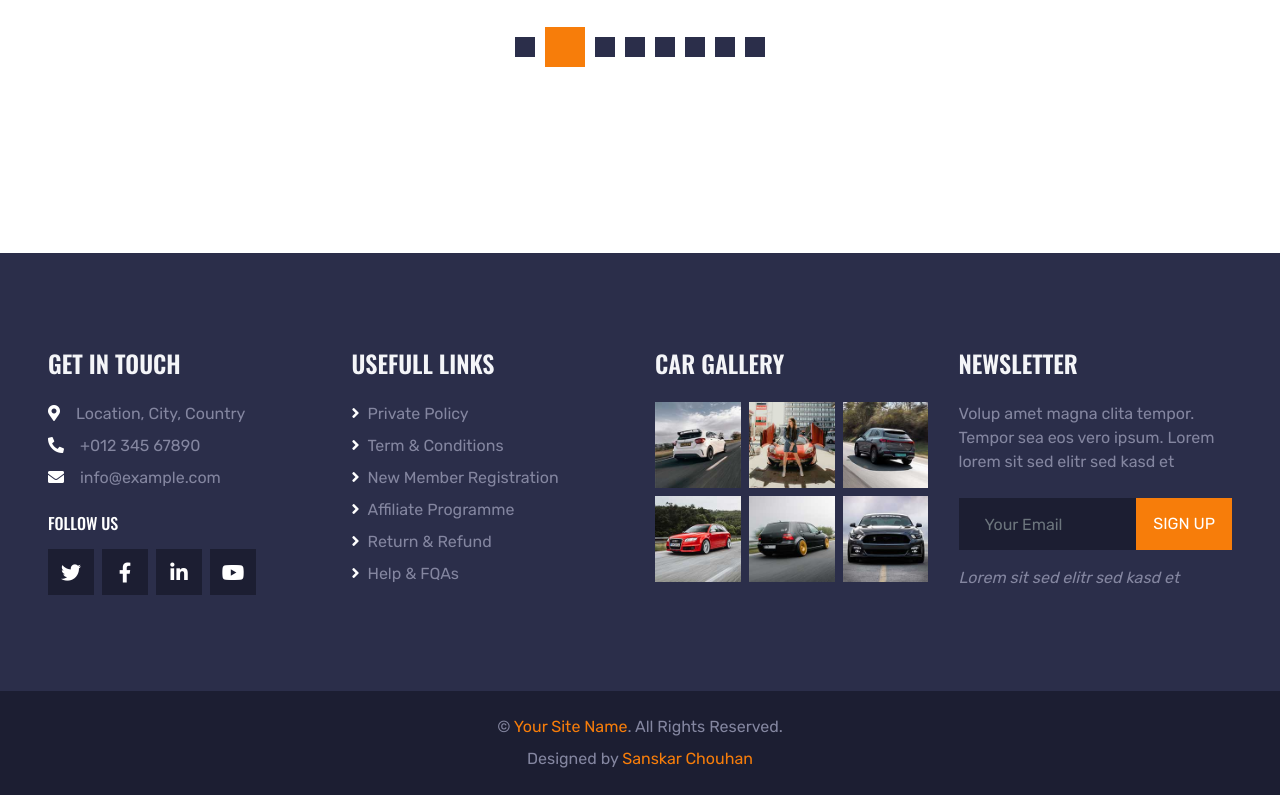
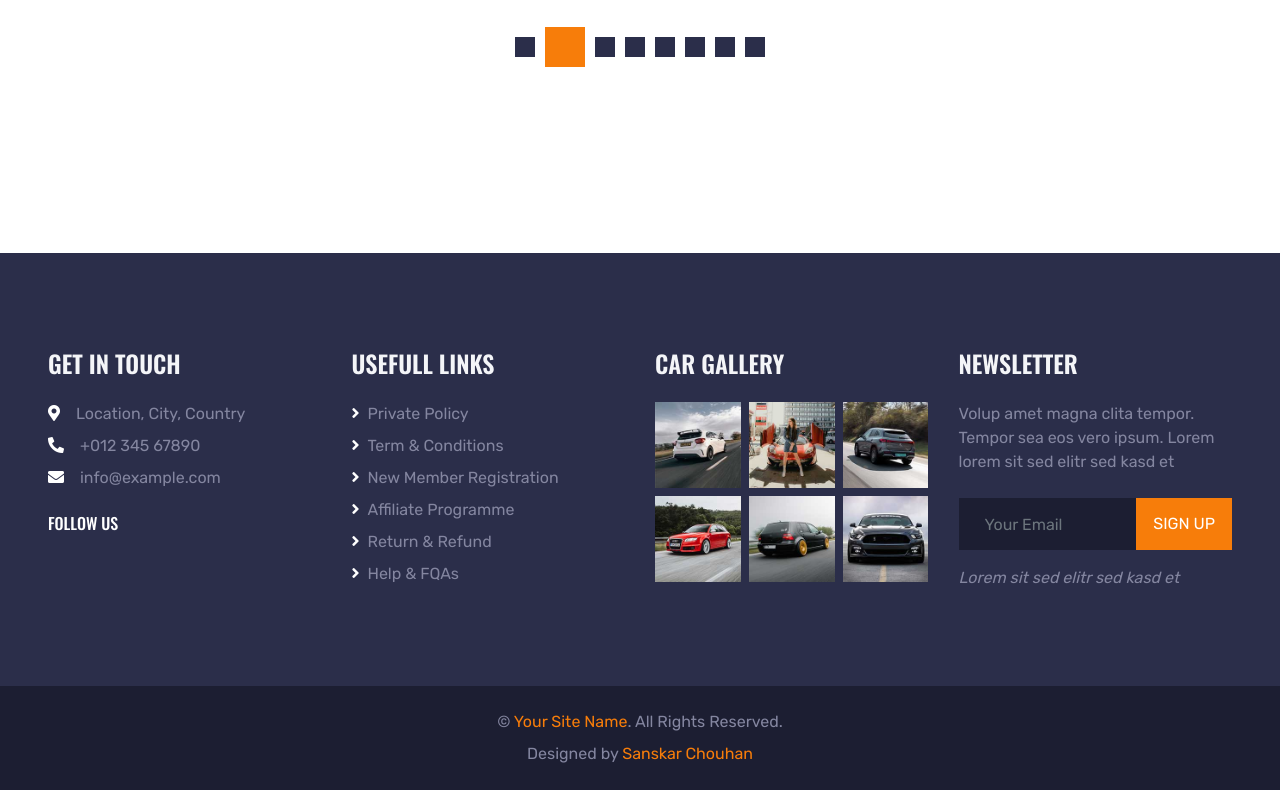
Before and after one commit to S-unny2001/Car_rental_system.github.io, a plain HTML site: page service.html in a window 1280 px wide. Shown: the part 2659-3454 px from the top of the page. Drawn offline with nearby package versions, Linux system fonts and the light colour scheme.

Commit message:
Update service.html

```diff
--- a/service.html
+++ b/service.html
@@ -304,12 +304,7 @@
                 <p class="mb-2"><i class="fa fa-phone-alt text-white mr-3"></i>+012 345 67890</p>
                 <p><i class="fa fa-envelope text-white mr-3"></i>info@example.com</p>
                 <h6 class="text-uppercase text-white py-2">Follow Us</h6>
-                <div class="d-flex justify-content-start">
-                    <a class="btn btn-lg btn-dark btn-lg-square mr-2" href="https://freewebsitecode.com/"><i class="fab fa-twitter"></i></a>
-                    <a class="btn btn-lg btn-dark btn-lg-square mr-2" href="https://facebook.com/freewebsitecode/"><i class="fab fa-facebook-f"></i></a>
-                    <a class="btn btn-lg btn-dark btn-lg-square mr-2" href="https://freewebsitecode.com/"><i class="fab fa-linkedin-in"></i></a>
-                    <a class="btn btn-lg btn-dark btn-lg-square" href="https://youtube.com/freewebsitecode"><i class="fab fa-youtube"></i></a>
-                </div>
+
             </div>
             <div class="col-lg-3 col-md-6 mb-5">
                 <h4 class="text-uppercase text-light mb-4">Usefull Links</h4>
```
